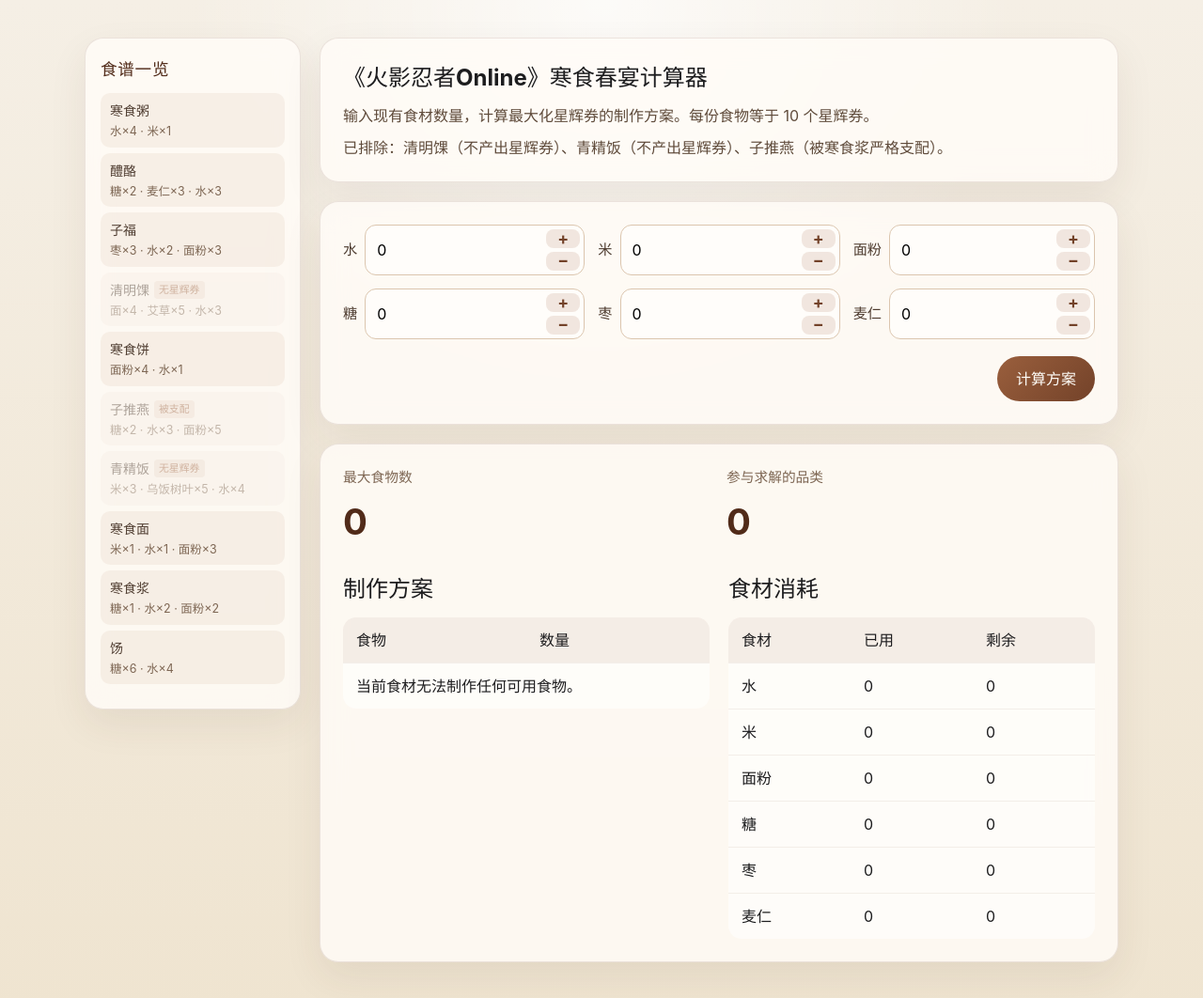
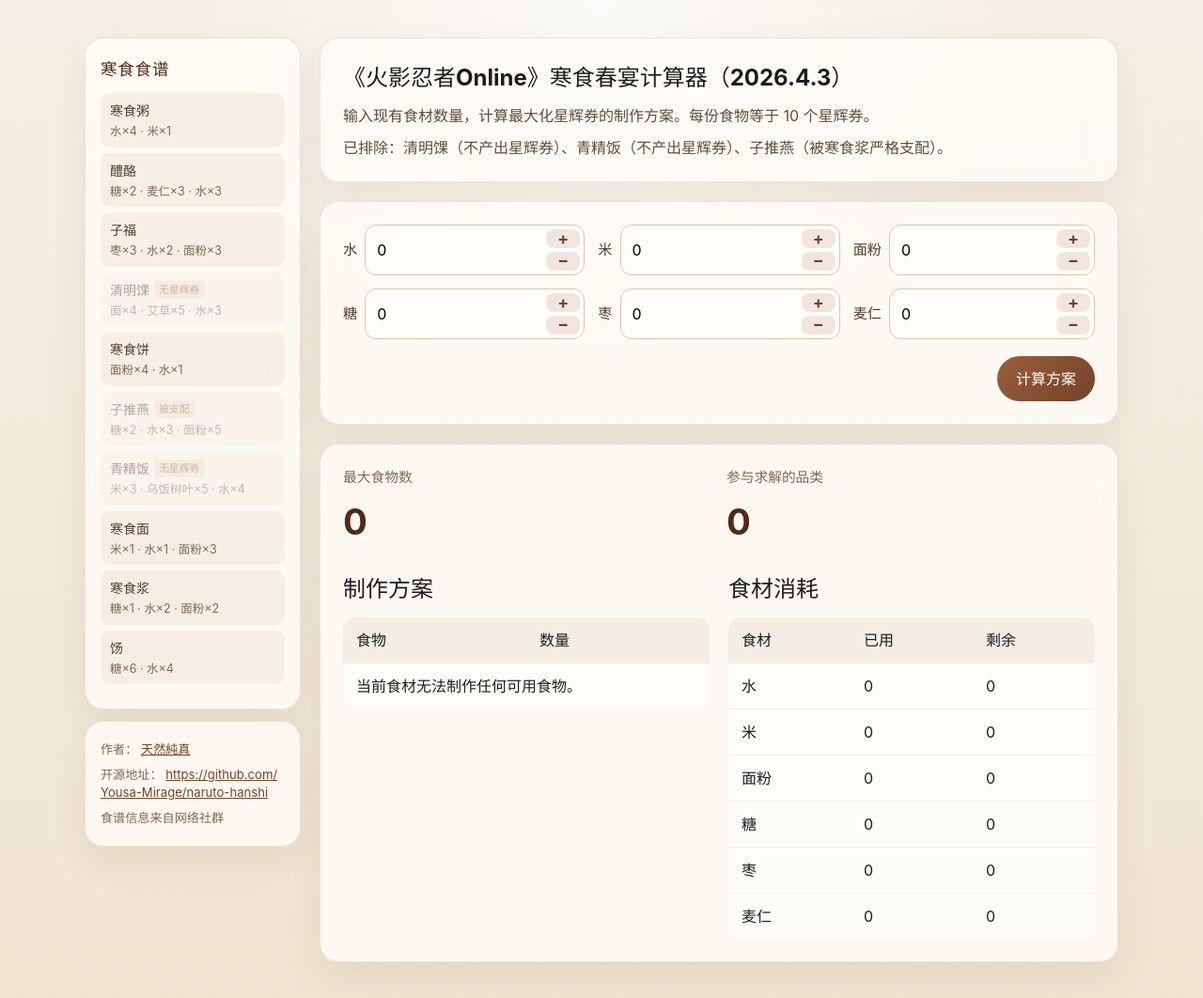
Before and after one commit to Yousa-Mirage/naruto-hanshi, a website built with Vite: page index.html in a window 1280 px wide. Shown: the whole page at 94% size. Built offline with nearby package versions, Linux system fonts and the light colour scheme; what yalps would draw is missing.

Commit message:
optimize UI, add README

```diff
--- a/src/main.ts
+++ b/src/main.ts
@@ -81,14 +81,32 @@ if (!app) {
 
 app.innerHTML = `
   <main class="page">
-    <aside class="sidebar">
-      <h2 class="sidebar-title">食谱一览</h2>
-      ${sidebarHTML}
-    </aside>
+    <div class="sidebar-stack">
+      <aside class="sidebar">
+        <h2 class="sidebar-title">寒食食谱</h2>
+        ${sidebarHTML}
+      </aside>
+
+      <aside class="sidebar-panel">
+        <p class="sidebar-text">
+          作者：
+          <a href="https://github.com/Yousa-Mirage" target="_blank" rel="noreferrer">
+          天然純真
+          </a>
+        </p>
+        <p class="sidebar-text">
+          开源地址：
+          <a href="https://github.com/Yousa-Mirage/naruto-hanshi" target="_blank" rel="noreferrer">
+            https://github.com/Yousa-Mirage/naruto-hanshi
+          </a>
+        </p>
+        <p class="sidebar-text">食谱信息来自网络社群</p>
+      </aside>
+    </div>
 
     <div class="content">
       <section class="panel hero">
-        <h1>《火影忍者Online》寒食春宴计算器</h1>
+        <h1>《火影忍者Online》寒食春宴计算器（2026.4.3）</h1>
         <p class="intro">输入现有食材数量，计算最大化星辉券的制作方案。每份食物等于 10 个星辉券。</p>
         <p class="note">已排除：清明馃（不产出星辉券）、青精饭（不产出星辉券）、子推燕（被寒食浆严格支配）。</p>
       </section>
@@ -243,7 +261,9 @@ form.addEventListener("click", (event) => {
   }
 
   const control = button.closest(".number-control");
-  const input = control?.querySelector<HTMLInputElement>('input[type="number"]');
+  const input = control?.querySelector<HTMLInputElement>(
+    'input[type="number"]',
+  );
   if (!input) {
     return;
   }
--- a/src/style.css
+++ b/src/style.css
@@ -45,13 +45,16 @@ input {
     align-items: start;
 }
 
+.sidebar-stack {
+    display: grid;
+    gap: 12px;
+    align-self: start;
+}
+
 /* ── Sidebar ─────────────────────────────────────────── */
 
-.sidebar {
-    position: sticky;
-    top: 24px;
-    max-height: calc(100vh - 48px);
-    overflow-y: auto;
+.sidebar,
+.sidebar-panel {
     background: rgba(255, 252, 247, 0.84);
     border: 1px solid rgba(103, 61, 40, 0.12);
     border-radius: 20px;
@@ -105,6 +108,22 @@ input {
     font-size: 0.78rem;
     color: #7e6754;
     line-height: 1.4;
+}
+
+.sidebar-text {
+    margin: 0;
+    font-size: 0.82rem;
+    color: #7e6754;
+    line-height: 1.45;
+}
+
+.sidebar-text + .sidebar-text {
+    margin-top: 8px;
+}
+
+.sidebar-text a {
+    color: #734229;
+    word-break: break-all;
 }
 
 /* ── Main panels ─────────────────────────────────────── */
@@ -311,11 +330,11 @@ tbody tr:last-child td {
         grid-template-columns: 1fr;
     }
 
-    .sidebar {
+    .sidebar-stack {
         position: static;
         max-height: none;
+        overflow-y: visible;
     }
-
     .panel {
         padding: 18px;
         border-radius: 16px;
```
Also changed, not shown: README.md (added).
